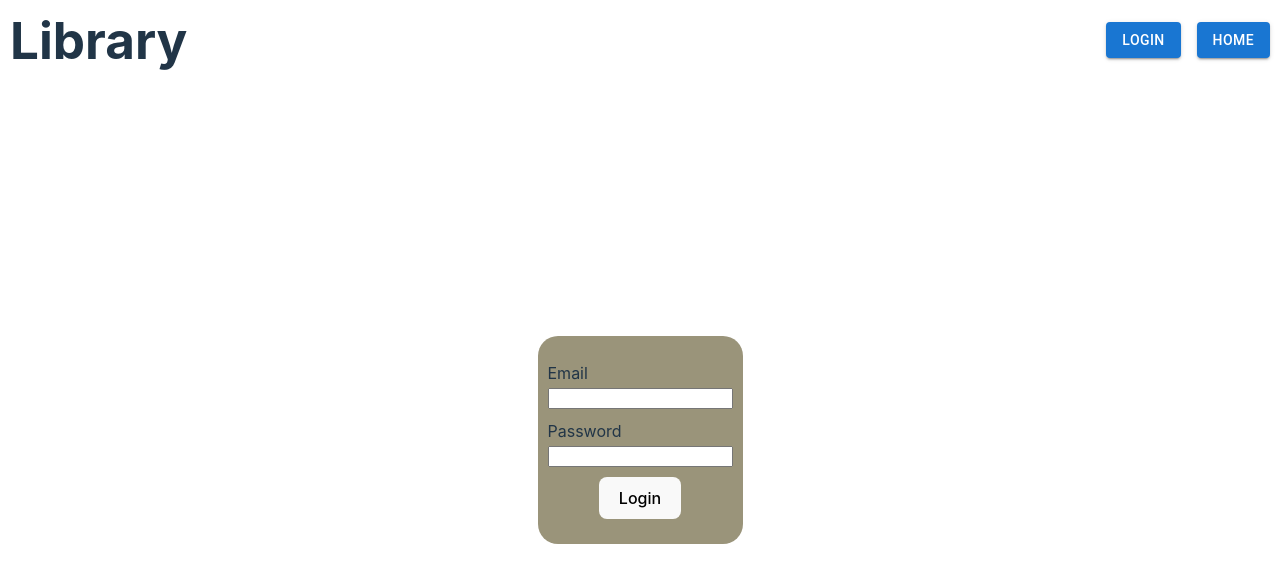
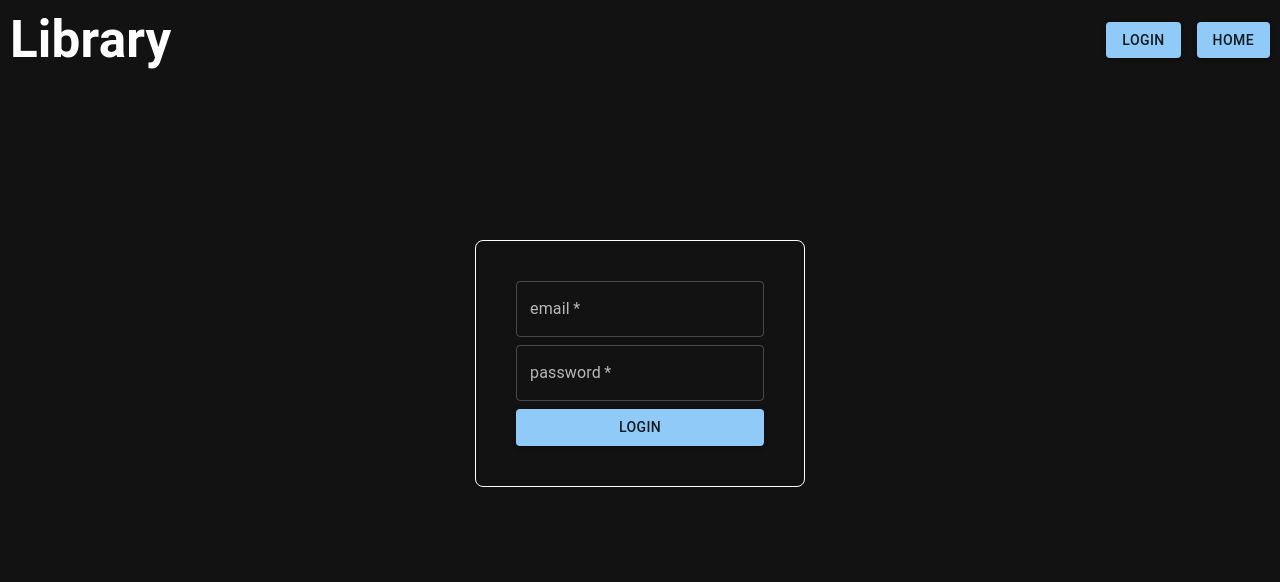
Before and after one commit to DicedBread/LibraryManagerProject, a React (Vite) app in the folder library_manager_client/: page /login in a window 1280 px wide. Shown: the top 582 px of the page. Built offline with nearby package versions, Linux system fonts and the light colour scheme.

Commit message:
login refactored

```diff
--- a/library_manager_client/src/App.tsx
+++ b/library_manager_client/src/App.tsx
@@ -8,24 +8,35 @@ import Loans from './loans/Loans'
 import { RouteUrl } from './util/RouteUrl';
 import { createContext, useState } from 'react';
 import { loginStateContext } from './account/LoginStateContext';
+import { createTheme, CssBaseline } from '@mui/material';
+import { ThemeProvider } from '@emotion/react';
 
 
 
 function App() {
   const [ls, setLs] = useState<boolean>(false);
 
+  const darkTheme = createTheme({
+    palette: {
+      mode: 'dark',
+    },
+  });
+
   return (
+    <ThemeProvider theme={darkTheme}>
+      <CssBaseline />
       <BrowserRouter>
         <loginStateContext.Provider value={{ LoggedIn: ls, setLoggedIn: setLs }}>
           <Header />
           <Routes>
             <Route path={RouteUrl.Home} element={<BookContent />} />
-          <Route path={RouteUrl.Login} element={<Login />}/>
-          <Route path={RouteUrl.Register} element={<Register />}/>
-          <Route path={RouteUrl.Loans} element={<Loans />}/>
+            <Route path={RouteUrl.Login} element={<Login />} />
+            <Route path={RouteUrl.Register} element={<Register />} />
+            <Route path={RouteUrl.Loans} element={<Loans />} />
           </Routes>
         </loginStateContext.Provider>
       </BrowserRouter>
+    </ThemeProvider>
   )
 }
 
--- a/library_manager_client/src/account/Login.tsx
+++ b/library_manager_client/src/account/Login.tsx
@@ -3,24 +3,26 @@ import "../style/App.css"
 import "../style/Form.css"
 import { redirect, useNavigate } from "react-router-dom";
 import { loginStateContext } from "./LoginStateContext";
+import { Box, Button, Stack, TextField } from "@mui/material";
+import Grid from "@mui/material/Grid2";
+import { blue } from "@mui/material/colors";
 
 
-
-interface Login{
-    email : string;
-    password : string;
+interface Login {
+    email: string;
+    password: string;
 }
 
-function Login(){
+function Login() {
     const [inputs, setInputs] = useState<Login>({ email: "", password: "" });
     const [failedLogin, setFailedLogin] = useState<boolean>(false);
     const nav = useNavigate();
-    const {LoggedIn, setLoggedIn} = useContext(loginStateContext);
+    const { LoggedIn, setLoggedIn } = useContext(loginStateContext);
 
     const handleSubmit = (event: FormEvent<HTMLFormElement>) => {
         event.preventDefault();
         setFailedLogin(false);
-        const url:string = `${import.meta.env.VITE_SERVER_DOMAIN}/api/Account/login`;
+        const url: string = `${import.meta.env.VITE_SERVER_DOMAIN}/api/Account/login`;
         console.log(url)
         fetch(url, {
             method: 'POST',
@@ -45,42 +47,52 @@ function Login(){
             });
     }
 
-    const handleChange = (event : ChangeEvent<HTMLInputElement>) => {
-        const {name, value} = event.target
-        setInputs(prevInputs => ({...prevInputs, [name]: value}));
+    const handleChange = (event: ChangeEvent<HTMLInputElement>) => {
+        const { name, value } = event.target
+        setInputs(prevInputs => ({ ...prevInputs, [name]: value }));
     }
 
     return (
-        <div className="formBase">
-        <form className="" onSubmit={handleSubmit}>
-            <label htmlFor="email" className="formlabel">
-                Email <br />
-                <input
-                    type="text"
-                    name="email"
+        <Grid
+            container
+            direction={"column"}
+            justifyContent={"center"}
+            padding={20}
+            justifyItems={"center"}
+            alignItems={"center"}
+        >
+            <Grid>
+                <form onSubmit={handleSubmit}>
+                    <Stack
+                        border={1}
+                        color={"secondary"}
+                        padding={5}
+                        borderRadius={2}
+                        spacing={1}
+                    >
+                        <TextField
+                            color={"primary"}
+                            type={"email"}
+                            label={"email"}
+                            name={"email"}
                             value={inputs?.email || ""}
                             onChange={handleChange}
                             required
                         />
-            </label>
-
-            <label htmlFor="password" className="formlabel">
-                Password <br />
-                <input
-                    type="password"
-                    name="password"
+                        <TextField
+                            type={"password"}
+                            label={"password"}
+                            name={"password"}
                             value={inputs?.password || ""}
                             onChange={handleChange}
                             required
                         />
-            </label>
+                        <Button type="submit" variant="contained">Login</Button>
+                    </Stack>
 
-            {failedLogin && (
-                <p>Invalid email or password</p>
-            )}
-            <button type="submit">Login</button>
                 </form>
-        </div>
+            </Grid>
+        </Grid>
     );
 }
 
--- a/library_manager_client/src/style/Form.css
+++ b/library_manager_client/src/style/Form.css
@@ -1,4 +1,4 @@
-.register{
+/* .register{
     border: 1px black;
     background-color: rgb(154, 148, 122);
     max-width: 300px;
@@ -34,4 +34,4 @@
     margin-bottom: 10px;
     margin-left: 10px;
     margin-right: 10px;
-}
+} */
```
Lines whose indentation alone changed are shown as unchanged.
